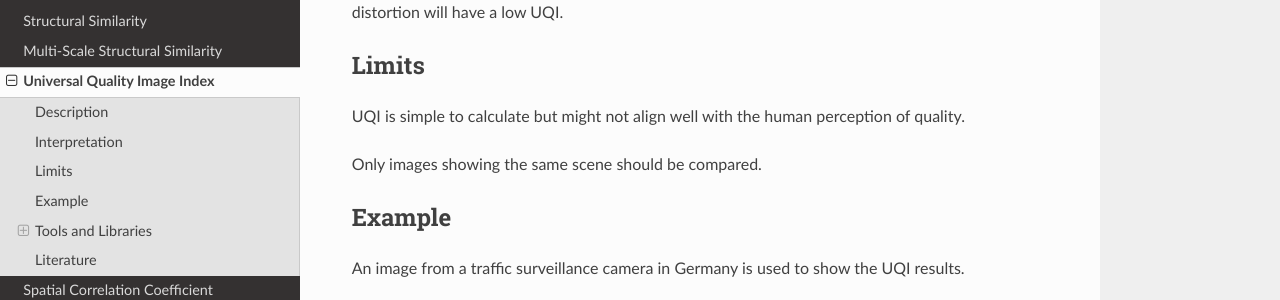
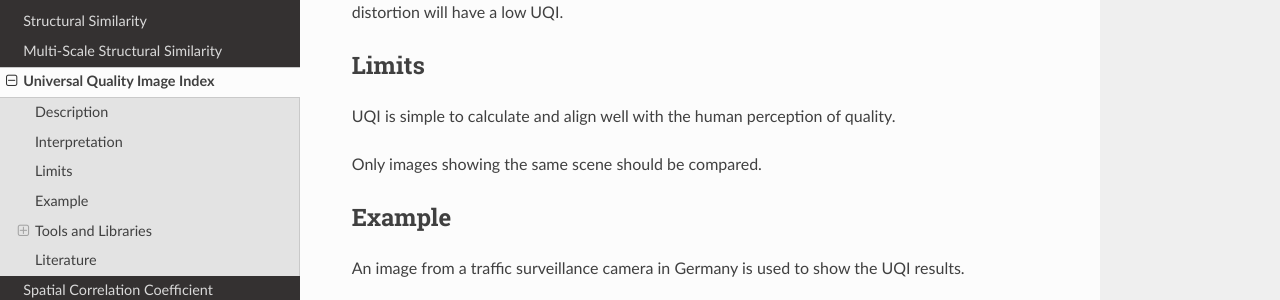
Before and after one commit to HDierend/Data-Quality-Metrics, a Sphinx documentation site: the page built from docs/source/image_quality/Universal_Quality_Image_Index.rst, in a window 1280 px wide and 900 px high. Shown: the part 415-715 px from the top of the window. Built offline with Sphinx 7.4.7 and the Read the Docs theme 2.0.0, drawn with Linux system fonts in a browser that asks for light colours; pages that are not in the unit, such as notebooks, are missing from menus.

Commit message:
Update Universal_Quality_Image_Index.rst

```diff
--- a/docs/source/image_quality/Universal_Quality_Image_Index.rst
+++ b/docs/source/image_quality/Universal_Quality_Image_Index.rst
@@ -19,7 +19,7 @@ The UQI has a range from 0 to 1. An image with a UQI of 1 has a high quality. An
 *********
 Limits
 *********
-UQI is simple to calculate but might not align well with the human perception of quality.
+UQI is simple to calculate and align well with the human perception of quality.
 
 Only images showing the same scene should be compared.
 
```
